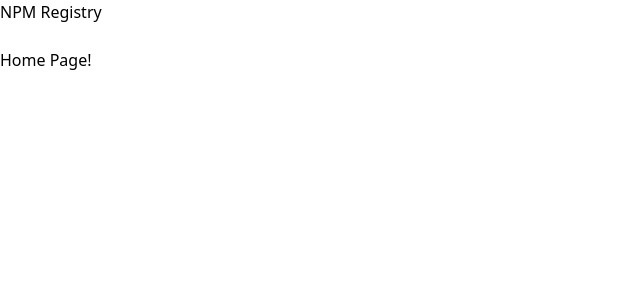
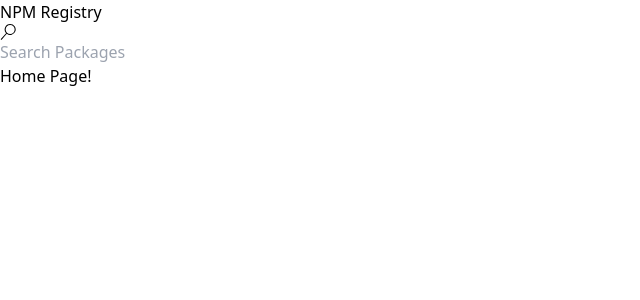
Before and after one commit to Modern-React-Redux-Sellers/React-Router, a React (Vite) app: page / in a window 1280 px wide. Shown: the top 300 px of the page, without its empty margins (0-640 px from the left). Built offline with nearby package versions, Linux system fonts and the light colour scheme.

Commit message:
completed search page fetch functionality

```diff
--- a/package.json
+++ b/package.json
@@ -12,6 +12,7 @@
   "dependencies": {
     "react": "^18.3.1",
     "react-dom": "^18.3.1",
+    "react-icons": "^5.2.1",
     "react-router-dom": "^6.25.1"
   },
   "devDependencies": {
--- a/src/App.tsx
+++ b/src/App.tsx
@@ -1,7 +1,8 @@
 import {createBrowserRouter, RouterProvider} from "react-router-dom";
 import Root from "./pages/Root";
 import HomePage from "./pages/HomePage";
-import SearchPage from "./pages/SearchPage";
+import SearchPage from "./pages/search/SearchPage";
+import {searchLoader} from "./pages/search/searchLoader";
 import DetailsPage from "./pages/DetailsPage";
 
 
@@ -16,7 +17,9 @@
    },
    {
     path:'/search', //if user goes to /search, show SearchPage
-    element:<SearchPage/>
+    element:<SearchPage/>,
+    //used to pass data from FETCH to SearchPage component
+    loader: searchLoader
    },
    {
     path:"/packages/:name", //user goes to packages/someInput, show DetailsPage
--- /dev/null
+++ b/src/api/queries/searchPackages.ts
@@ -0,0 +1,31 @@
+import type {PackageSummary} from "../types/packageSummary";
+
+interface SearchResponse{
+    objects:{
+        package:{
+            name:string,
+            description:string,
+            version:string,
+            keywords:string[]
+        }
+    }[]
+}
+
+//The actual fetch function being utilized in searchLoader
+export async function searchPackages(term:string):Promise<PackageSummary[]> {
+    const res = await fetch(
+        `https://registry.npmjs.org/-/v1/search?text=${term}`
+    );
+    const data:SearchResponse = await res.json();
+
+
+
+    return data.objects.map(({package:{name, description, version, keywords}}) => {
+        return {
+            name,
+            description,
+            version,
+            keywords
+        }
+    });
+}
--- /dev/null
+++ b/src/api/types/packageSummary.ts
@@ -0,0 +1,6 @@
+export interface PackageSummary {
+    name:string,
+    version:string,
+    description:string,
+    keywords:string[];
+}
--- a/src/components/Header.tsx
+++ b/src/components/Header.tsx
@@ -4,8 +4,12 @@
 
 
 export default function Header(){
-    return <div>
-        <Link to={"/"}>NPM Registry</Link>
-        <SearchInput />
+    return <div className="flex items-center justify-between px-4 border-b h-14">
+        <div className="flex items-center space-x-2 text-sm">
+            <Link to="/" className="text-lg font-bold">NPM Registry</Link>
+        </div>
+        <div className="w-full max-w-xl ml-4">
+            <SearchInput />
+        </div>
     </div>
 }
--- a/src/components/SearchInput.tsx
+++ b/src/components/SearchInput.tsx
@@ -1,5 +1,6 @@
 import {useState} from "react";
 import {useNavigate} from "react-router-dom";
+import {VscSearch} from "react-icons/vsc";
 
 export default function SearchInput() {
     const [term, setTerm] = useState('');
@@ -14,8 +15,14 @@
 
     return (
         <form onSubmit={handleSubmit}>
-            <input value={term}
-                   onChange={e => setTerm(e.target.value)}/>
+            <div className="relative">
+                <div className="absolute inset-y-0 flex items-center pl-3">
+                    <VscSearch className="h-5 w-5 text-gray-500"/>
+                </div>
+                <input value={term}
+                   onChange={e => setTerm(e.target.value)}
+                className="pl-10 py-2 w-full border-0 shadow-none" placeholder="Search Packages"/>
+            </div>
         </form>
     )
 }
--- a/src/pages/SearchPage.tsx
+++ /dev/null
@@ -1,6 +0,0 @@
-
-
-
-export default function SearchPage() {
-    return <div>Search Page!</div>
-}
--- /dev/null
+++ b/src/pages/search/SearchPage.tsx
@@ -0,0 +1,11 @@
+import {useLoaderData} from "react-router-dom";
+
+
+export default function SearchPage() {
+    //used to retrieve data from loader function from App.tsx
+    const data = useLoaderData();
+
+    console.log(data);
+
+    return <div>Search Page!</div>
+}
--- /dev/null
+++ b/src/pages/search/searchLoader.ts
@@ -0,0 +1,19 @@
+import {searchPackages} from "../../api/queries/searchPackages";
+
+
+//Gets data for SearchPage component, utilizes search packages and pulls term from URL
+export async function searchLoader({request}:{request:Request}) {
+    const {searchParams} = new URL(request.url);
+    const term = searchParams.get('term');
+
+    if (!term){
+        throw new Error('Search term must be provided');
+    }
+
+    const results = await searchPackages(term);
+
+    return {
+        searchResults: results
+    }
+    //return an object in order to return multiple results if more than one fetch request
+}
```
Also changed, not shown: 1 other file (tests, documents, lock files or other folders).
